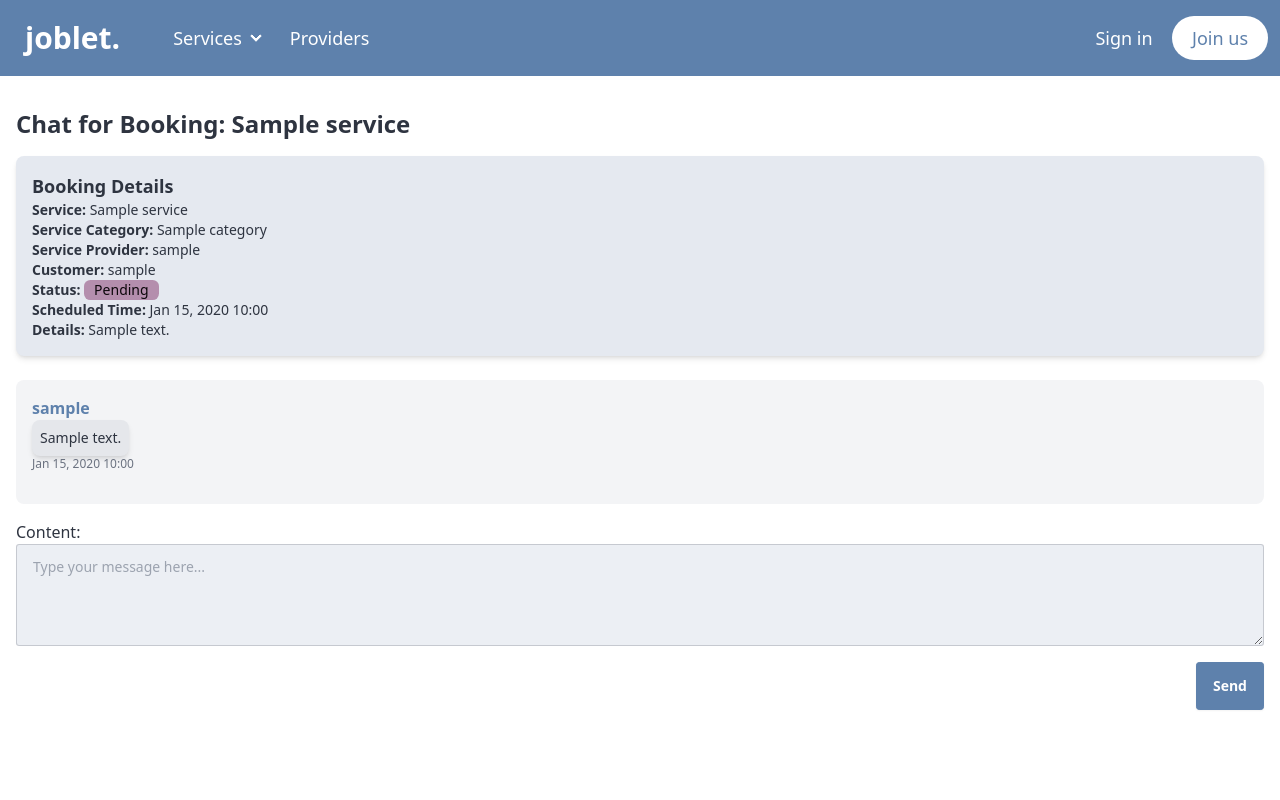
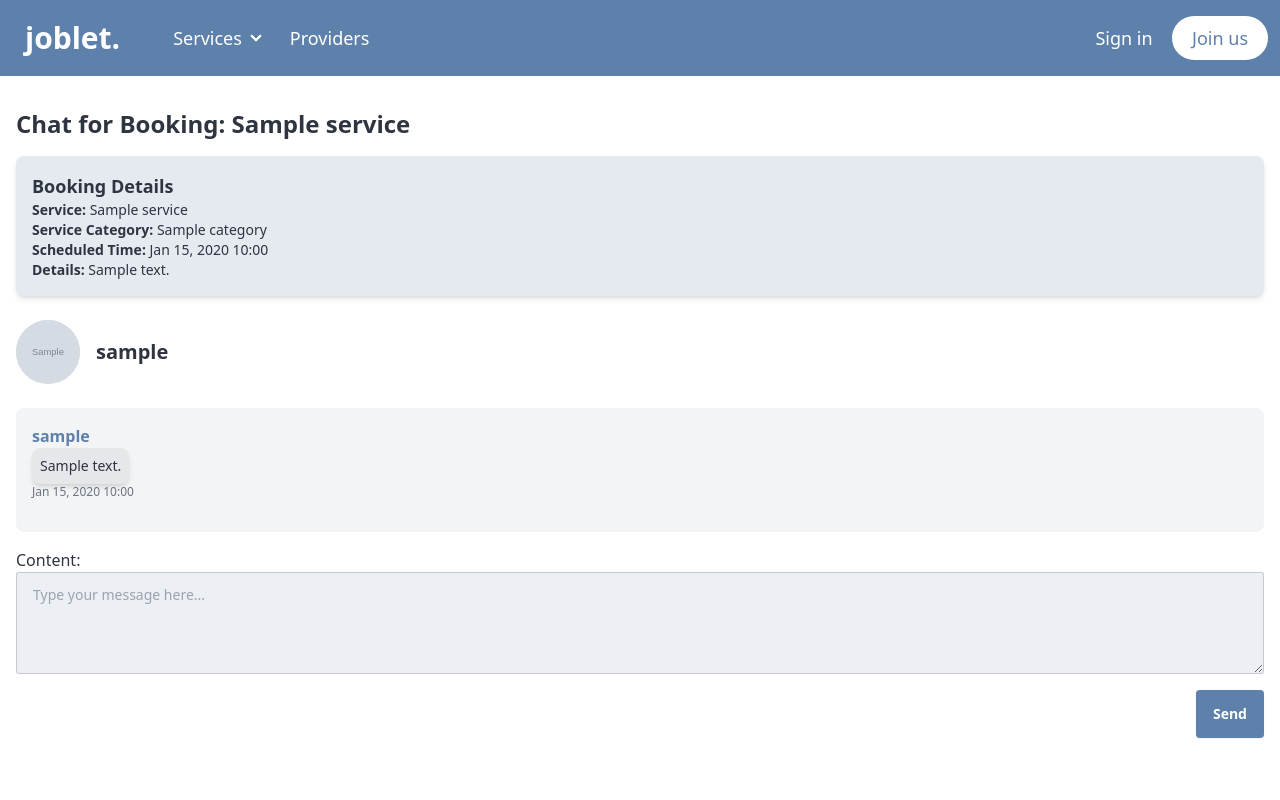
Before and after one commit to hujuc/Joblet-Django, a Django app: template app/templates/chat.html in a window 1280 px wide. Run offline with Django 5.2, Linux system fonts and the light colour scheme; tables that the repository leaves empty hold one stand-in row (values such as "Sample post"); the template is opened without the code that fills it: values that come from a table or form of the project are taken from there, most other values are stand-ins (such as "Sample title", 1, 10 or a date in 2020); grey boxes marked "Sample" are stand-in pictures; some libraries are stand-ins or nearby versions.

Commit message:
add avatar of destiny to chat

```diff
--- a/app/templates/chat.html
+++ b/app/templates/chat.html
@@ -10,11 +10,50 @@
     <h3 class="text-lg font-semibold">Booking Details</h3>
     <p class="text-sm"><strong>Service:</strong> {{ booking.service.title }}</p>
     <p class="text-sm"><strong>Service Category:</strong> {{ booking.service.category.name }}</p>
-    <p class="text-sm"><strong>Service Provider:</strong> {{ booking.service.provider.profile.user.username }}</p>
-    <p class="text-sm"><strong>Customer:</strong> {{ booking.customer.user.username }}</p>
-    <p class="text-sm"><strong>Status:</strong> <span class="badge badge-info">{{ booking.get_status_display }}</span></p>
+{#    <p class="text-sm"><strong>Service Provider:</strong> {{ booking.service.provider.profile.user.username }}</p>#}
+{#    <p class="text-sm"><strong>Customer:</strong> {{ booking.customer.user.username }}</p>#}
     <p class="text-sm"><strong>Scheduled Time:</strong> {{ booking.scheduled_time|date:"M d, Y H:i" }}</p>
     <p class="text-sm"><strong>Details:</strong> {{ booking.details }}</p>
+</div>
+
+<!-- Avatar of the other user -->
+<!-- Avatar of the other user -->
+<div class="flex items-center gap-4 mb-6">
+    <!-- Avatar -->
+    <div class="avatar">
+        <div class="w-16 h-16 rounded-full overflow-hidden bg-gray-200 flex items-center justify-center">
+            {% if user.profile == booking.customer %}
+                {% if booking.service.provider.profile.avatar %}
+                    <img src="{{ booking.service.provider.profile.avatar.url }}" alt="{{ booking.service.provider.profile.user.username }}">
+                {% else %}
+                    <span class="text-white text-xl font-semibold bg-primary w-full h-full flex items-center justify-center">
+                        {{ booking.service.provider.profile.user.username|slice:":1"|upper }}
+                    </span>
+                {% endif %}
+            {% else %}
+                {% if booking.customer.avatar %}
+                    <img src="{{ booking.customer.avatar.url }}" alt="{{ booking.customer.user.username }}">
+                {% else %}
+                    <span class="text-white text-xl font-semibold bg-primary w-full h-full flex items-center justify-center">
+                        {{ booking.customer.user.username|slice:":1"|upper }}
+                    </span>
+                {% endif %}
+            {% endif %}
+        </div>
+    </div>
+
+    <!-- Username -->
+    <div>
+        {% if user.profile == booking.customer %}
+            <a href="{% url 'profile' booking.service.provider.profile.user.username %}" class="text-xl font-bold hover:underline">
+                {{ booking.service.provider.profile.user.username }}
+            </a>
+        {% else %}
+            <a href="{% url 'profile' booking.customer.user.username %}" class="text-xl font-bold hover:underline">
+                {{ booking.customer.user.username }}
+            </a>
+        {% endif %}
+    </div>
 </div>
 
 <!-- Chat Messages -->
```
Also changed, not shown: app/templates/user_chats.html (+14 -3 lines).
